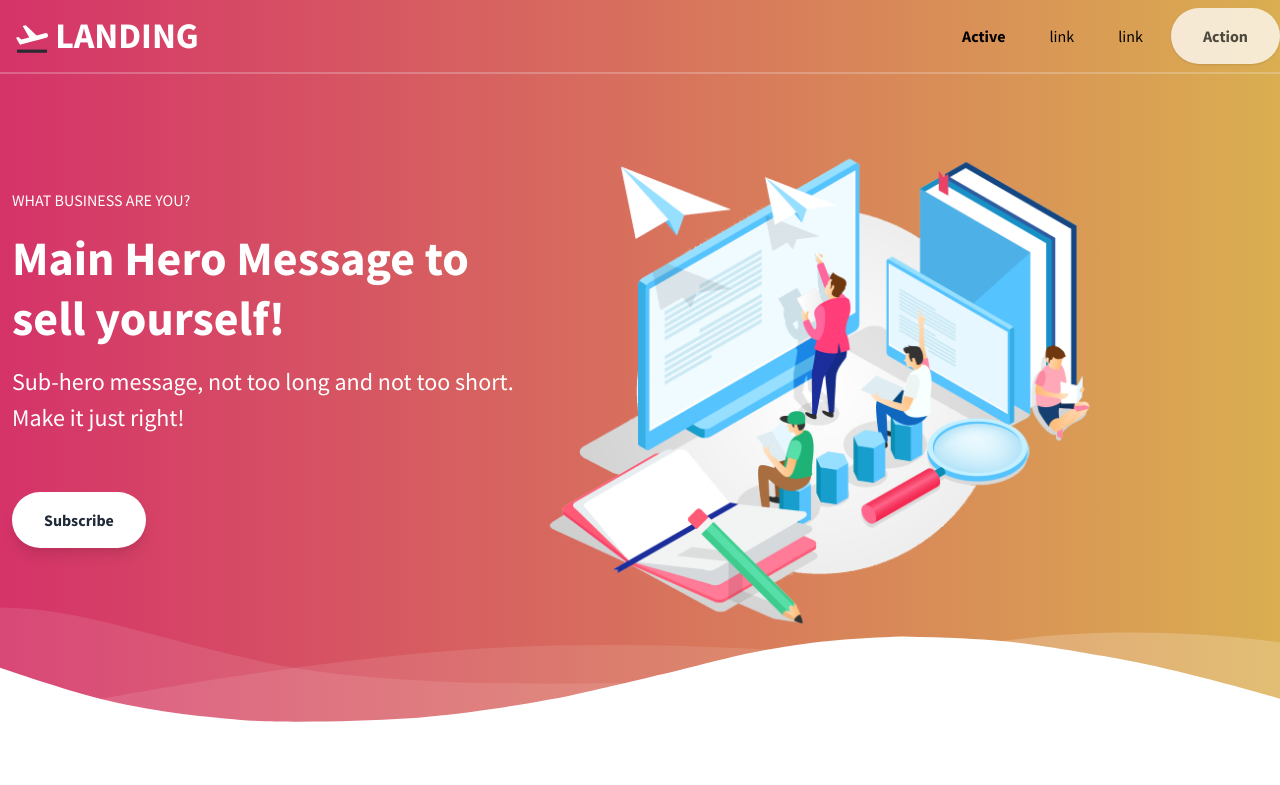
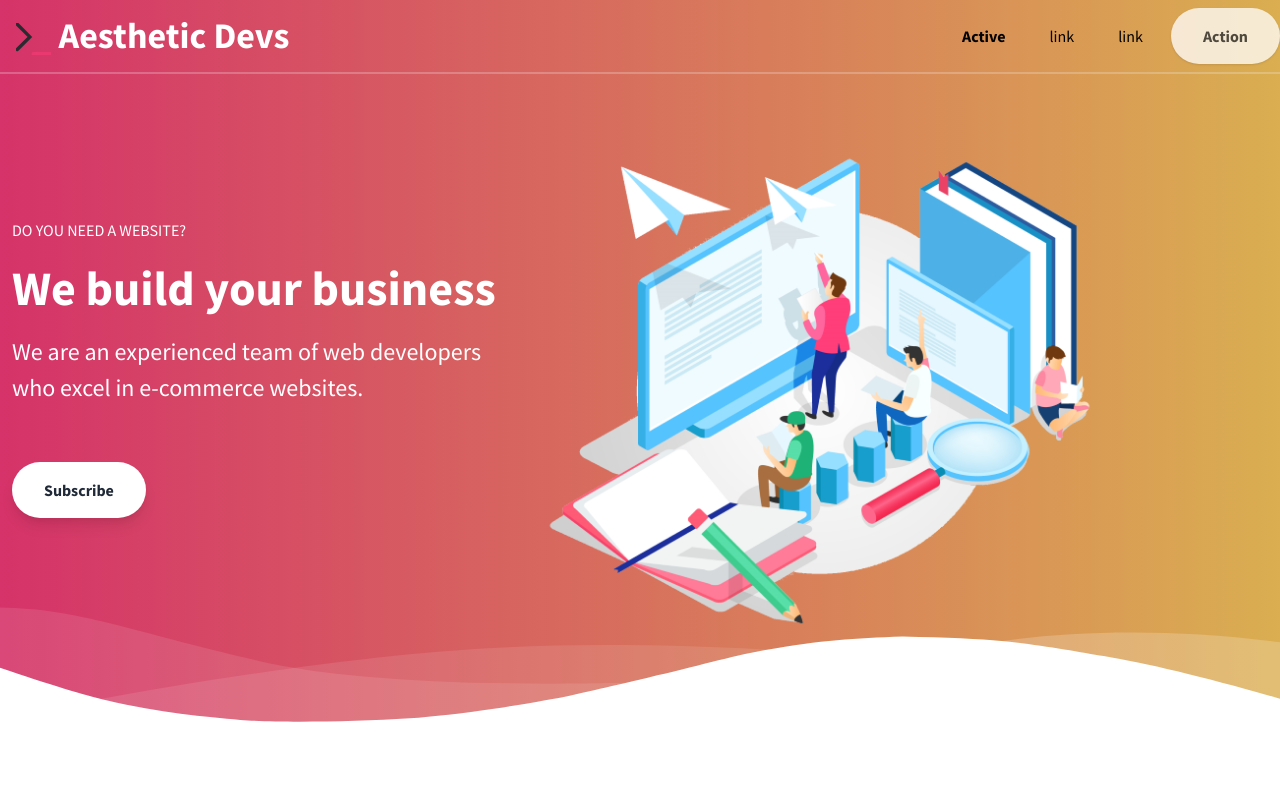
Before and after one commit to hmdshfq/aesthetic-devs, a plain HTML site: page index.html in a window 1280 px wide. Shown: the top 785 px of the page. Drawn offline with nearby package versions, Linux system fonts and the light colour scheme.

Commit message:
Added logo and built header

```diff
--- a/index.html
+++ b/index.html
@@ -27,14 +27,15 @@
         <div class="pl-4 flex items-center">
           <a class="toggleColour text-white no-underline hover:no-underline font-bold text-2xl lg:text-4xl" href="#">
             <!--Icon from: http://www.potlabicons.com/ -->
-            <svg class="h-8 fill-current inline" xmlns="http://www.w3.org/2000/svg" viewBox="0 0 512.005 512.005">
-              <rect fill="#2a2a31" x="16.539" y="425.626" width="479.767" height="50.502" transform="matrix(1,0,0,1,0,0)" />
-              <path
-                class="plane-take-off"
-                d=" M 510.7 189.151 C 505.271 168.95 484.565 156.956 464.365 162.385 L 330.156 198.367 L 155.924 35.878 L 107.19 49.008 L 211.729 230.183 L 86.232 263.767 L 36.614 224.754 L 0 234.603 L 45.957 314.27 L 65.274 347.727 L 105.802 336.869 L 240.011 300.886 L 349.726 271.469 L 483.935 235.486 C 504.134 230.057 516.129 209.352 510.7 189.151 Z "
-              />
+            <svg id="icon-cmd" class="h-8 fill-current inline" xmlns="http://www.w3.org/2000/svg" viewBox="0 0 42.86 38.75">
+              <g>
+                <polyline points="1.5 32.14 16.82 16.82 1.5 1.5"
+                  style="stroke:#2a2a31;stroke-miterlimit:10;fill:none;stroke-linecap:round;stroke-width:4px;" />
+                <line class="code-blink" x1="20.93" y1="37.25" x2="41.36" y2="37.25"
+                  style="stroke:#ea3970;stroke-linejoin:round;fill:none;stroke-linecap:round;stroke-width:4px;" />
+              </g>
             </svg>
-            LANDING
+            Aesthetic Devs
           </a>
         </div>
         <div class="block lg:hidden pr-4">
@@ -72,12 +73,12 @@
       <div class="container px-3 mx-auto flex flex-wrap flex-col md:flex-row items-center">
         <!--Left Col-->
         <div class="flex flex-col w-full md:w-2/5 justify-center items-start text-center md:text-left">
-          <p class="uppercase tracking-loose w-full">What business are you?</p>
+          <p class="uppercase tracking-loose w-full">Do you need a website?</p>
           <h1 class="my-4 text-5xl font-bold leading-tight">
-            Main Hero Message to sell yourself!
+            We build your business
           </h1>
           <p class="leading-normal text-2xl mb-8">
-            Sub-hero message, not too long and not too short. Make it just right!
+            We are an experienced team of web developers who excel in e-commerce websites.
           </p>
           <button class="mx-auto lg:mx-0 hover:underline bg-white text-gray-800 font-bold rounded-full my-6 py-4 px-8 shadow-lg focus:outline-none focus:shadow-outline transform transition hover:scale-105 duration-300 ease-in-out">
             Subscribe
@@ -729,16 +730,24 @@
       <div class="container mx-auto px-8">
         <div class="w-full flex flex-col md:flex-row py-6">
           <div class="flex-1 mb-6 text-black">
-            <a class="text-pink-600 no-underline hover:no-underline font-bold text-2xl lg:text-4xl" href="#">
+            <a class="text-pink-600 no-underline hover:no-underline font-bold text-2xl lg:text-xl" href="#">
               <!--Icon from: http://www.potlabicons.com/ -->
-              <svg class="h-8 fill-current inline" xmlns="http://www.w3.org/2000/svg" viewBox="0 0 512.005 512.005">
+              <!-- <svg class="h-8 fill-current inline" xmlns="http://www.w3.org/2000/svg" viewBox="0 0 512.005 512.005">
                 <rect fill="#2a2a31" x="16.539" y="425.626" width="479.767" height="50.502" transform="matrix(1,0,0,1,0,0)" />
                 <path
                   class="plane-take-off"
                   d=" M 510.7 189.151 C 505.271 168.95 484.565 156.956 464.365 162.385 L 330.156 198.367 L 155.924 35.878 L 107.19 49.008 L 211.729 230.183 L 86.232 263.767 L 36.614 224.754 L 0 234.603 L 45.957 314.27 L 65.274 347.727 L 105.802 336.869 L 240.011 300.886 L 349.726 271.469 L 483.935 235.486 C 504.134 230.057 516.129 209.352 510.7 189.151 Z "
                 />
+              </svg> -->
+              <svg id="icon-cmd" class="h-4 fill-current inline" xmlns="http://www.w3.org/2000/svg" viewBox="0 0 42.86 38.75">
+                <g>
+                  <polyline points="1.5 32.14 16.82 16.82 1.5 1.5"
+                    style="stroke:#2a2a31;stroke-miterlimit:10;fill:none;stroke-linecap:round;stroke-width:4px;" />
+                  <line class="code-blink" x1="20.93" y1="37.25" x2="41.36" y2="37.25"
+                    style="stroke:#ea3970;stroke-linejoin:round;fill:none;stroke-linecap:round;stroke-width:4px;" />
+                </g>
               </svg>
-              LANDING
+              Aesthetic Devs
             </a>
           </div>
           <div class="flex-1">
```
